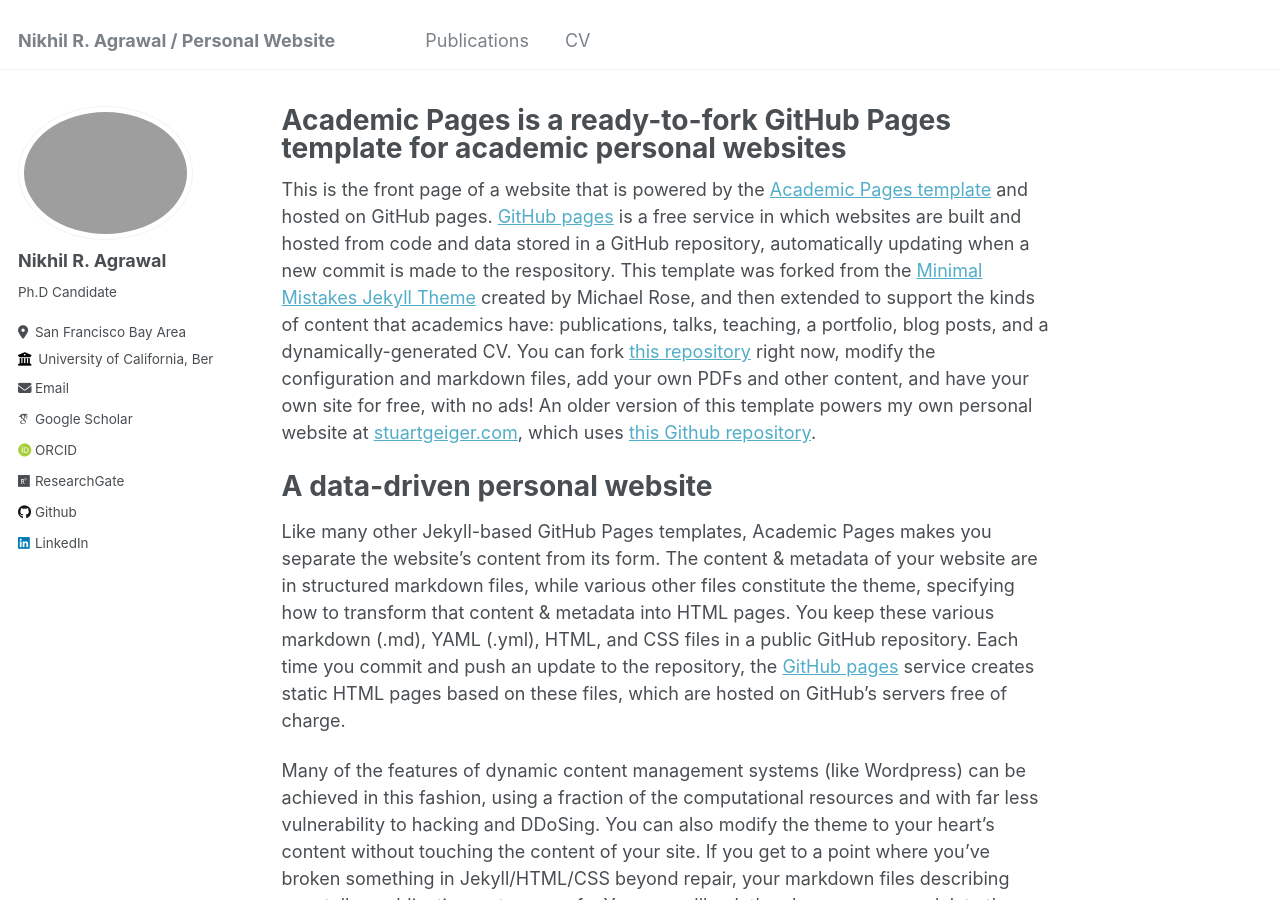
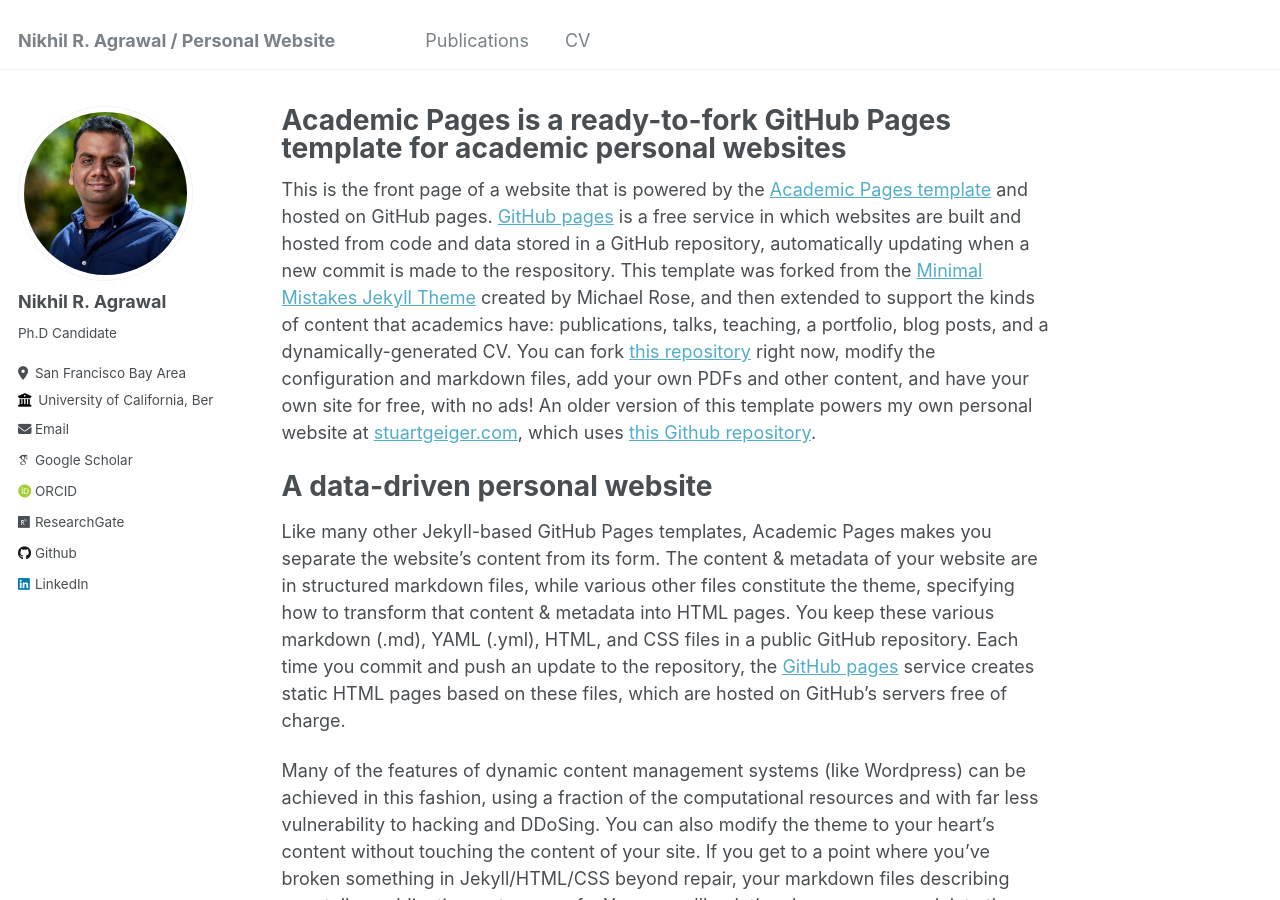
Before and after one commit to nikhil0165/nikhil0165.github.io, a Jekyll site: the page built from _pages/about.md, in a window 1280 px wide and 900 px high. Built offline with Jekyll 4.4.1, drawn with Linux system fonts in a browser that asks for light colours; some web fonts are replaced.

Commit message:
portrait

```diff
--- a/_config.yml
+++ b/_config.yml
@@ -21,7 +21,7 @@ repository               : "academicpages/academicpages.github.io"
 #               Additional customization can be done by editing /_includes/author-profile.html
 author:
   # Biographic information
-  avatar           : "portrait_llnl_june24.jpg"
+  avatar           : "resize_portrait.jpg"
   name             : "Nikhil R. Agrawal"
   pronouns         : # example: "she/her"
   bio              : "Ph.D Candidate"
```
Also changed, not shown: images/resize_portrait.jpg (added).
